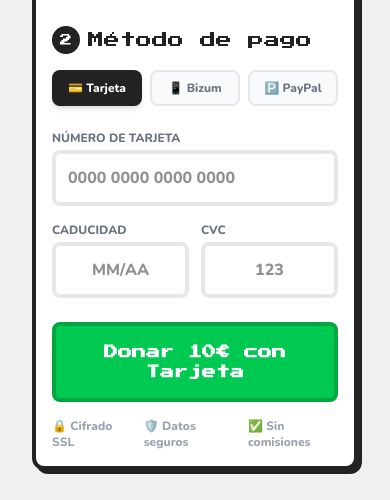
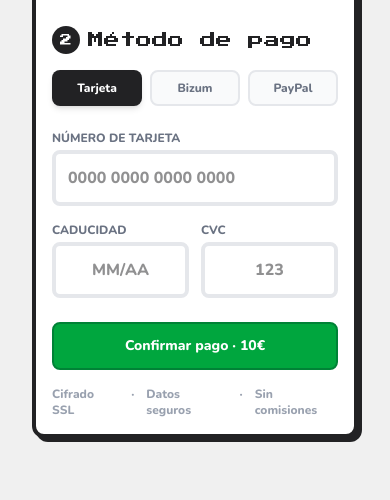
Before and after one commit to Ismael54369/shelterdex-tfg, a React (Vite) app in the folder frontend/: page /donaciones in a window 390 px wide. Shown: the part 562-1062 px from the top of the page. Built offline with nearby package versions, Linux system fonts and the light colour scheme; no server answers.

Commit message:
fix: botones responsive y estética limpia en móvil

```diff
--- a/frontend/src/pages/DetalleAnimal.jsx
+++ b/frontend/src/pages/DetalleAnimal.jsx
@@ -239,9 +239,9 @@ function DetalleAnimal() {
           ) : !mostrarFormulario ? (
             <button
               onClick={() => setMostrarFormulario(true)}
-              className="w-full bg-pokeRed text-white font-retro py-4 rounded-lg border-4 border-pokeDark hover:bg-pokeYellow hover:text-pokeDark hover:-translate-y-1 hover:shadow-[4px_4px_0px_0px_#222224] transition-all text-lg"
+              className="w-full bg-pokeRed text-white font-retro py-3 rounded-lg border-4 border-pokeDark hover:bg-pokeYellow hover:text-pokeDark hover:-translate-y-1 hover:shadow-[4px_4px_0px_0px_#222224] transition-all text-xs sm:text-sm"
             >
-              ❤️ ¡Quiero Adoptarle!
+              Solicitar Adopción
             </button>
           ) : (
             <div className="bg-white border-4 border-pokeDark rounded-lg p-4 shadow-[4px_4px_0px_0px_#222224]">
--- a/frontend/src/pages/Donaciones.jsx
+++ b/frontend/src/pages/Donaciones.jsx
@@ -206,9 +206,9 @@ function Donaciones() {
             {/* Pestañas de método */}
             <div className="flex gap-2 mb-6">
               {[
-                { id: 'tarjeta', label: '💳 Tarjeta', color: 'bg-pokeDark' },
-                { id: 'bizum', label: '📱 Bizum', color: 'bg-blue-800' },
-                { id: 'paypal', label: '🅿️ PayPal', color: 'bg-blue-500' },
+                { id: 'tarjeta', label: 'Tarjeta', color: 'bg-pokeDark' },
+                { id: 'bizum', label: 'Bizum', color: 'bg-blue-800' },
+                { id: 'paypal', label: 'PayPal', color: 'bg-blue-500' },
               ].map((m) => (
                 <button
                   key={m.id} type="button"
@@ -356,20 +356,22 @@ function Donaciones() {
               {metodoPago !== 'paypal' && (
                 <button
                   type="submit" disabled={procesando}
-                  className={`w-full mt-6 font-retro py-4 rounded-lg border-4 transition-all text-sm sm:text-base ${
-                    procesando ? 'bg-gray-300 text-gray-500 border-gray-300 cursor-not-allowed'
-                    : 'bg-green-500 text-white border-green-600 hover:bg-green-600 hover:-translate-y-1 hover:shadow-[4px_4px_0px_0px_#222224]'
+                  className={`w-full mt-6 font-bold py-3 rounded-lg border-2 transition-all text-sm ${
+                    procesando ? 'bg-gray-200 text-gray-400 border-gray-200 cursor-not-allowed'
+                    : 'bg-green-600 text-white border-green-700 hover:bg-green-700 active:scale-[0.98]'
                   }`}
                 >
-                  {procesando ? 'Procesando...' : `Donar ${cantidad}€ con ${metodoPago === 'tarjeta' ? 'Tarjeta' : 'Bizum'}`}
+                  {procesando ? 'Procesando pago...' : `Confirmar pago · ${cantidad}€`}
                 </button>
               )}
 
               {/* Badges de confianza */}
-              <div className="flex justify-center gap-4 mt-4 text-xs text-gray-400 font-bold">
-                <span>🔒 Cifrado SSL</span>
-                <span>🛡️ Datos seguros</span>
-                <span>✅ Sin comisiones</span>
+              <div className="flex justify-center gap-3 mt-4 text-xs text-gray-400">
+                <span>Cifrado SSL</span>
+                <span>·</span>
+                <span>Datos seguros</span>
+                <span>·</span>
+                <span>Sin comisiones</span>
               </div>
             </form>
           </div>
--- a/frontend/src/pages/Home.jsx
+++ b/frontend/src/pages/Home.jsx
@@ -151,9 +151,9 @@ function Home() {
             <div className="text-center mt-8 sm:mt-12">
               <Link
                 to="/animales"
-                className="bg-pokeDark text-white font-retro text-sm sm:text-base px-6 sm:px-8 py-3 rounded-full border-4 border-pokeDark hover:bg-pokeRed hover:-translate-y-1 hover:shadow-[4px_4px_0px_0px_#222224] transition-all"
+                className="inline-block bg-pokeDark text-white font-retro text-xs sm:text-sm px-5 sm:px-8 py-2.5 sm:py-3 rounded-lg border-4 border-pokeDark hover:bg-pokeRed hover:-translate-y-1 hover:shadow-[4px_4px_0px_0px_#222224] transition-all"
               >
-                Ver Todos los Animales →
+                Ver Todos los Animales
               </Link>
             </div>
           </div>
```
